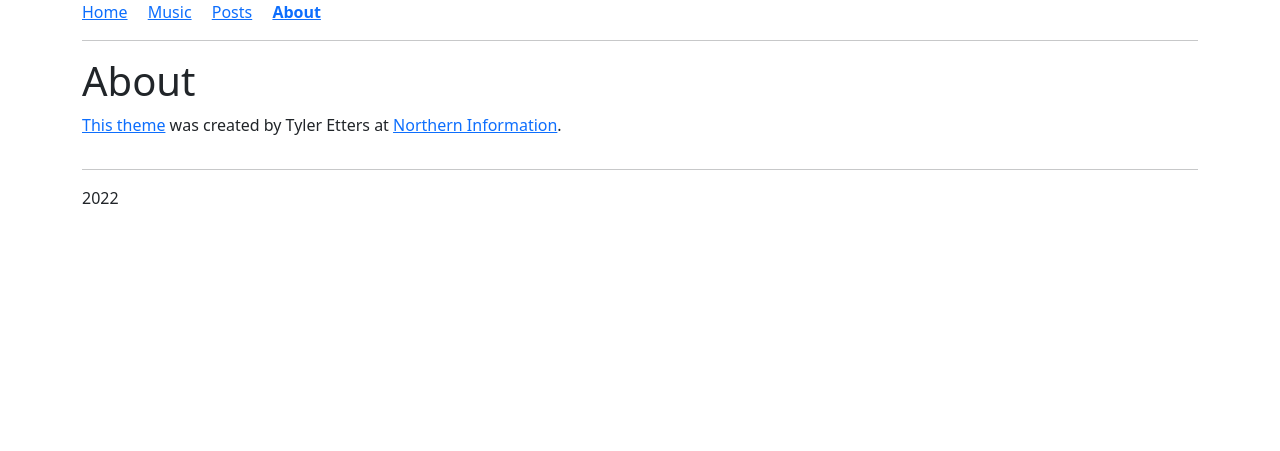
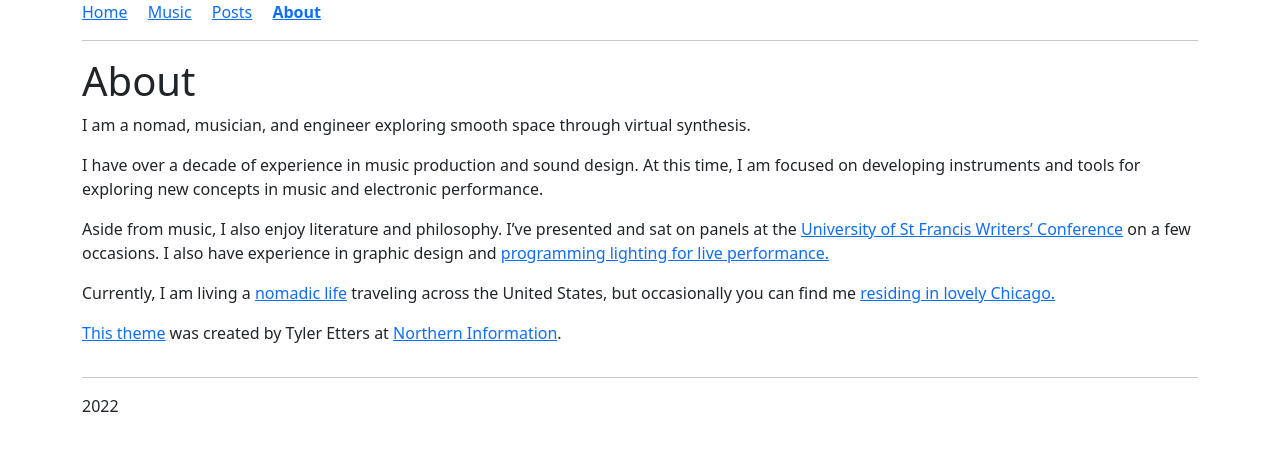
Before and after one commit to tonepaintingindustries/oldsite, a Jekyll site: the page built from _pages/about.md, in a window 1280 px wide. Shown: the top 451 px of the page. Built offline with Jekyll 4.4.1, drawn with Linux system fonts in a browser that asks for light colours.

Commit message:
Update about.md

```diff
--- a/_pages/about.md
+++ b/_pages/about.md
@@ -5,4 +5,15 @@ permalink: /about
 ---
 # About
 
+
+I am a nomad, musician, and engineer exploring smooth space through virtual synthesis.
+
+I have over a decade of experience in music production and sound design. At this time, I am focused on developing instruments and tools for exploring new concepts in music and electronic performance.
+
+Aside from music, I also enjoy literature and philosophy. I've presented and sat on panels at the [University of St Francis Writers' Conference](https://www.stfrancis.edu/sfwc/) on a few occasions. I also have experience in graphic design and [programming lighting for live performance.](https://www.youtube.com/watch?v=veyInHEq7WU)
+
+Currently, I am living a [nomadic life](https://www.instagram.com/p/CaP2nxClPP6/) traveling across the United States, but occasionally you can find me [residing in lovely Chicago.](https://www.instagram.com/p/CW_fPlXPsZ3/)
+
+
+
 [This theme](https://github.com/tyleretters/perfect-bootstrap-jekyll) was created by Tyler Etters at [Northern Information](https://nor.the-rn.info).
```
